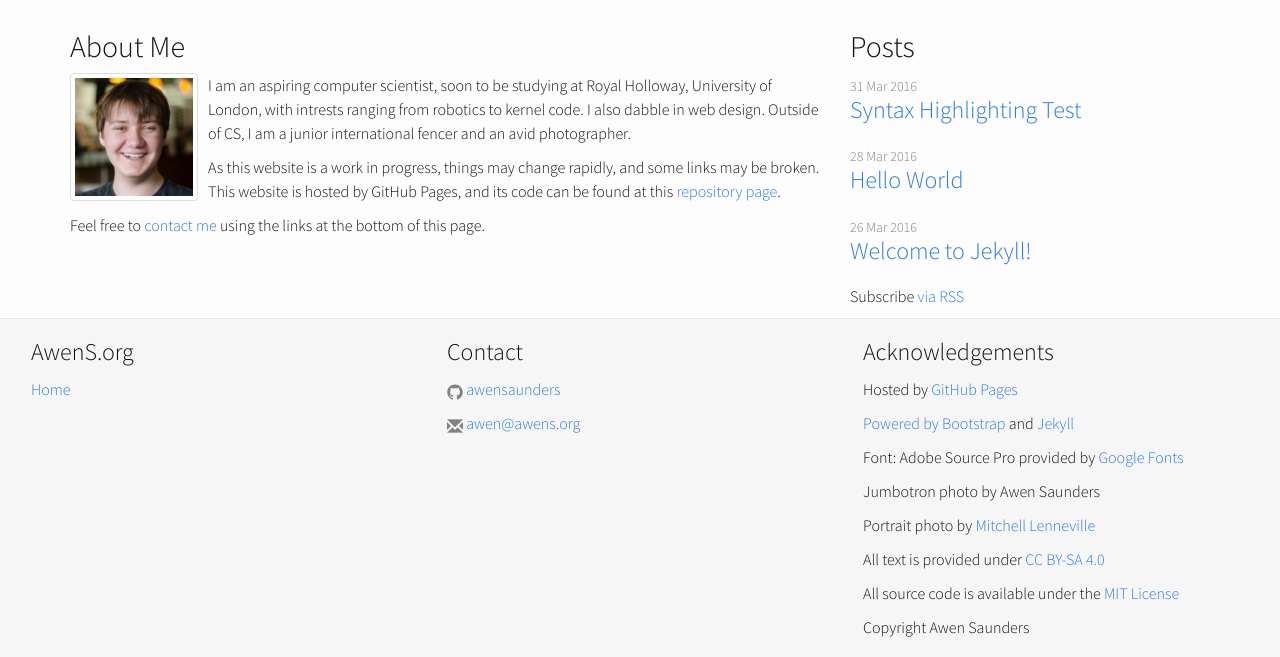
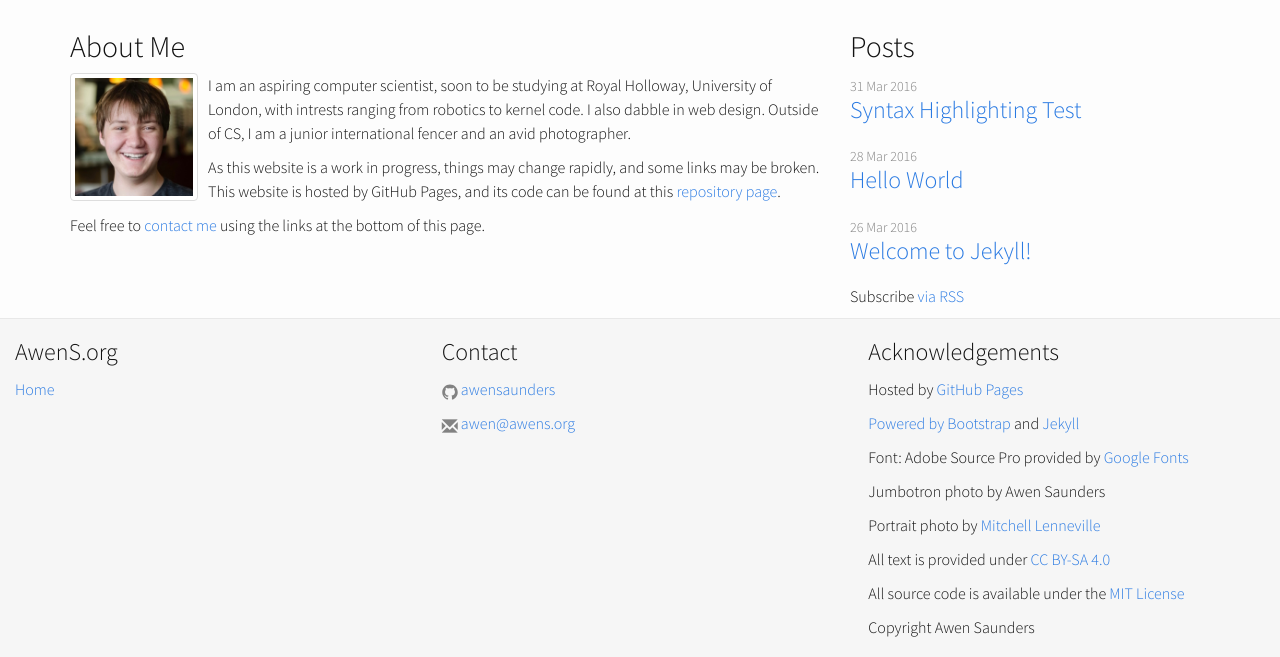
Before and after one commit to awensaunders/awensaunders.github.io, a Jekyll site: the page built from index.html, in a window 1280 px wide. Shown: the part 273-930 px from the top of the page. Built offline with Jekyll 4.4.1, drawn with Linux system fonts in a browser that asks for light colours; nearby versions of some CDN libraries.

Commit message:
Fix footer spacing

```diff
--- a/css/main.scss
+++ b/css/main.scss
@@ -62,7 +62,6 @@ $on-laptop:        800px;
 
 .footer{
 	background-color: #f6f6f6;
-  padding: 0em 1em;
   border-top: 1px solid $grey-color-light;
 }
 .footercol{
```
